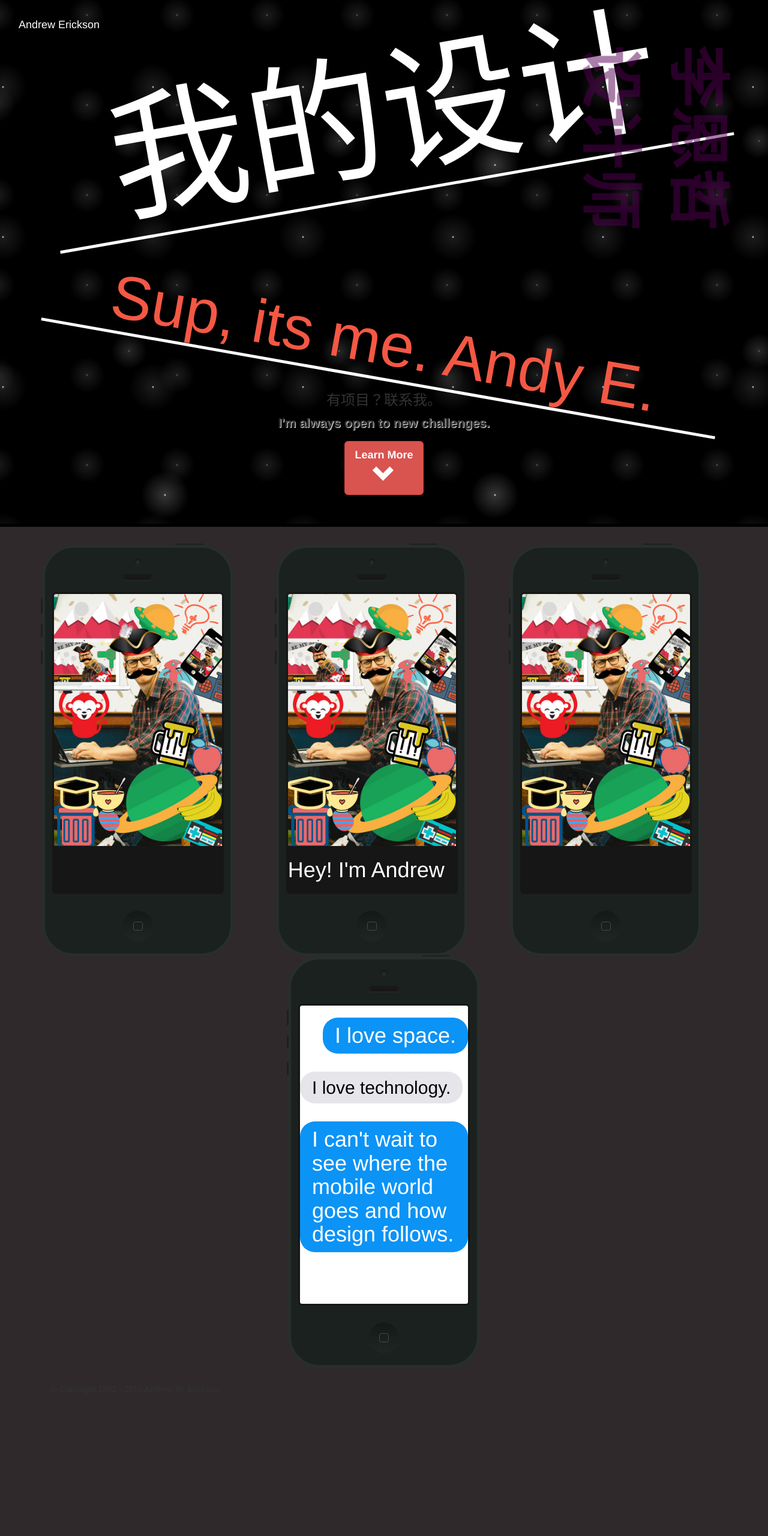
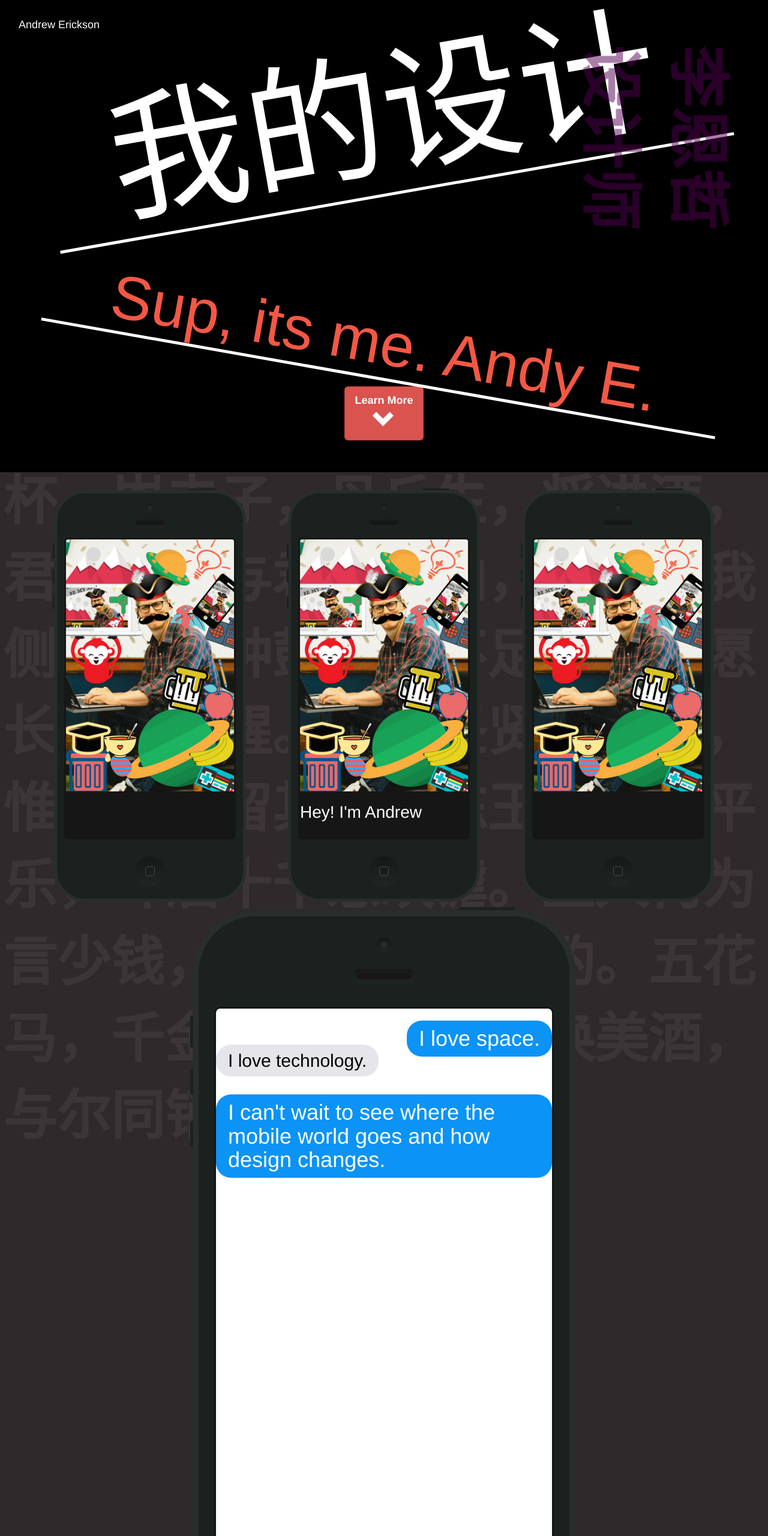
Before and after one commit to andrewbiang888/portfolio, a plain HTML site: page index.html in a window 1280 px wide. Shown: the top 2560 px of the page at 60% size. Before the commit the page ends 2366 px from the top, so only its background shows below. Drawn offline with nearby package versions, Linux system fonts and the light colour scheme.

Commit message:
it will fix alignment issues with the iphones and delete ipad section.

```diff
--- a/css/style.css
+++ b/css/style.css
@@ -10,9 +10,9 @@ body {
   z-index: 2;
 }
 
-.magic-container3 {
-  visibility: hidden;
-  display: none;
+
+.row {
+  margin-bottom: 1em;
 }
 
 
@@ -44,7 +44,7 @@ body::before {
   position:fixed;
   display: block;
   font-weight:bolder;
-  font-size: 20vw;
+  font-size: 10vw;
   /*float: left;
   right: 70%;
   bottom: 1%;*/
@@ -73,9 +73,6 @@ body::after {
   z-index: 1;
 }
 
-body::after:hover {
-
-}
 
 
 
@@ -85,13 +82,26 @@ body::after:hover {
   background-size: cover;*/
   background-color: black;
   /*background-color:black;*/
-  background-image:radial-gradient(white, rgba(255,255,255,.2) 2px, transparent 40px), radial-gradient(white, rgba(255,255,255,.15) 1px, transparent 30px), radial-gradient(white, rgba(255,255,255,.1) 2px, transparent 40px), radial-gradient(rgba(255,255,255,.4), rgba(255,255,255,.1) 2px, transparent 30px);
-  background-size: 550px 550px, 350px 350px, 250px 250px, 150px 150px;
-  background-position: 0 0, 40px 60px, 130px 270px, 70px 100px;
+  /*background-image:radial-gradient(white, rgba(255,255,255,.2) 2px, transparent 40px), radial-gradient(white, rgba(255,255,255,.15) 1px, transparent 30px), radial-gradient(white, rgba(255,255,255,.1) 2px, transparent 40px), radial-gradient(rgba(255,255,255,.4), rgba(255,255,255,.1) 2px, transparent 30px);*/
+  /*background-size: 550px 550px, 350px 350px, 250px 250px, 150px 150px;
+  background-position: 0 0, 40px 60px, 130px 270px, 70px 100px;*/
   min-height: 400px;
   font-size: 4em;
   top: 0;
   border-bottom: solid black 5px;
+}
+
+.jumbotron::after {
+  content: "君不见黄河之水天上来，奔流到海不复回。君不见高堂明镜悲白发，朝如青丝暮成雪。人生得意须尽欢，莫使金樽空对月。天生我材必有用，千金散尽还复来。烹羊宰牛且为乐，会须一饮三百杯。岑夫子，丹丘生，将进酒，君莫停。与君歌一曲，请君为我侧耳听。钟鼓馔玉不足贵，但愿长醉不愿醒。古来圣贤皆寂寞，惟有饮者留其名。陈王昔时宴平乐，斗酒十千恣欢谑。主人何为言少钱，径须沽取对君酌。五花马，千金裘，呼儿将出换美酒，与尔同销万古愁。";
+  color: rgba(165,166,169, .1);
+  z-index: -2;
+  font-size: 7vw;
+
+  position:fixed;
+  display: block;
+  font-weight:bolder;
+  top: 5px;
+  left: 5px;
 }
 
 .jumbotron .container h1 {
@@ -110,6 +120,10 @@ body::after:hover {
   -ms-transform: rotate(10deg); /* IE 9 */
   -webkit-transform: rotate(10deg);
   border-bottom: solid white 5px;
+}
+
+.jumbotron .container h3 {
+
 }
 
 /*.jumbotron .eyeseeyou {
@@ -140,6 +154,7 @@ body::after:hover {
 
 h1#iphone-text {
   color: white;
+  font-size: 2em;
 }
 
 .md-landscape {
@@ -213,8 +228,8 @@ footer p.social a:hover {
 
 
 /*iPhone*/
-
-
+.magic-container,
+.container-center,
 .iphone-dute,
 .magic-container2 {
   display: block;
@@ -246,6 +261,14 @@ footer p.social a:hover {
   float: left;
 }
 
+.iphone-dute .md-iphone-5 {
+  font-size: 2em;
+
+}
+
+
+
+/*MODAL*/
 .modal-content,
 .modal-header,
 .modal-body {
@@ -261,12 +284,22 @@ footer p.social a:hover {
 /*DEVICE RESPONSIVE*/
 
 /*iphone5 verticle width - iphone 6 plus horrizontal width */
-@media screen and (max-width: 1000px){
-  .magic-container {
-      display: none;
+@media screen and (min-width: 671px){
+  .magic-container,
+  .md-iphone-5 {
+    margin: auto auto;
   }
-  .magic-container3 {
-    visibility: visible;
+
+
+}
+
+@media screen and (max-width: 670px) {
+  .iphone-dute .md-iphone-5 {
+    font-size: 1em;
+  }
+  .magic-container,
+  .md-iphone-5 {
+    margin: auto auto;
   }
 
 }
--- a/index.html
+++ b/index.html
@@ -60,15 +60,13 @@
         <div class="container text-center">
           <h1>我的设计</h1><br><br>
           <h2>Sup, its me. Andy E.</h2>
-          <div class="eyeseeyou">
-            <h3>有项目？联系我。</h3>
-            <p>I'm always open to new challenges.</p>
+
             <button type="button" class="btn btn-lg btn-danger"><a href= "#projects" >Learn More<br><span class="glyphicon glyphicon-chevron-down"></span></a></button>
           </div>
         </div>
       </div>
 
-      <div id="projects"class="container magic-container">
+      <div id="projects"class="container magic-container container-center">
         <div class="row">
           <div class="col-md-4 iphone-yi">
             <div class="md-iphone-5 md-black-device">
@@ -114,7 +112,7 @@
         </div>
       </div>
 
-      <div class="container magic-container2">
+      <div class="container magic-container2 container-center">
         <div class="row">
           <div class="col-md-12 col-centered iphone-dute">
             <div class="md-iphone-5 md-black-device iphone-dute">
@@ -123,9 +121,9 @@
                 <div class="md-front-camera"></div>
                 <div class="md-top-speaker"></div>
                 <div id="iphone-dute-screen"class="md-screen">
-                   <h1>I love space.</h1>
+                   <h1>I love space.</h1><br>
                    <h2>I love technology.</h2><br>
-                   <h1>I can't wait to see where the mobile world goes and how <span>design</span> follows.</h1>
+                   <h1>I can't wait to see where the mobile world goes and how <span>design</span> changes.</h1>
                 </div>
                 <button class="btn btn-info btn-lg md-home-button" data-toggle="modal" data-target="#myModal"></button>
               </div>
@@ -158,13 +156,6 @@
 
 
 
-      <div class="container magic-container3">
-        <div class="row">
-          <div class="col-lg-12">
-            <div class="md-ipad md-white-device md-landscape">
-              <div class="md-body">
-                <div class="md-front-camera"></div>
-                <div class="md-screen">
       <div class="row">
         <div class="">
           <ol>
@@ -180,18 +171,9 @@
             <li>A</li>
             <li>B</li>
             <li>C</li>
-                      </ol>
+          </ul>
         </div>
       </div>
-                </div>
-                <button class="md-home-button"></button>
-              </div>
-            </div>
-          </div>
-        </div>
-      </div>
-
-
 
 
 
```
Also changed, not shown: img/FBMCLogo3.png (added), img/t.benderpic1.jpg (added). Lines whose indentation alone changed are shown as unchanged.
